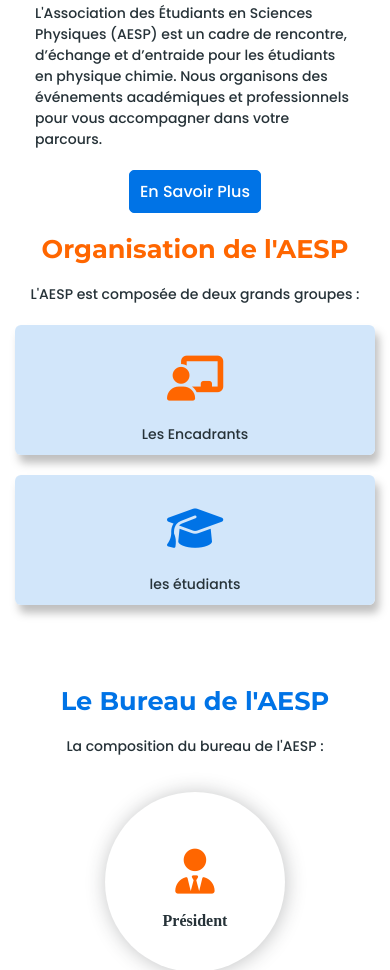
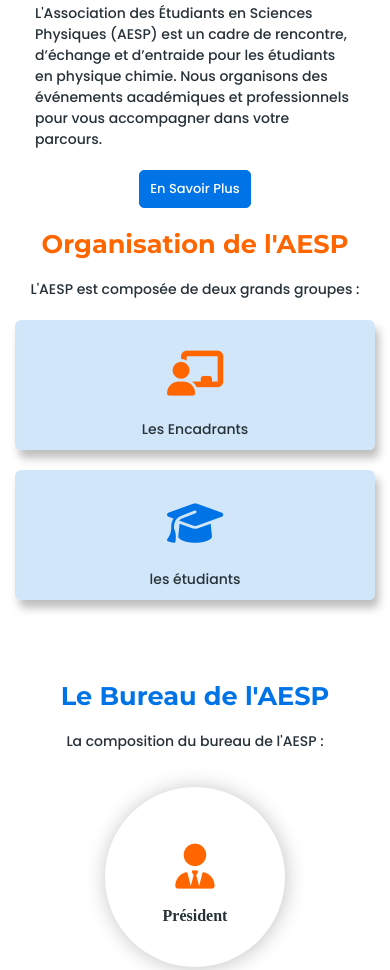
Before and after one commit to KraRodrigue/ASSOCIATION-DES-ETUDIANTS-EN-SCIENCES-PHYSIQUES, a plain HTML site: page index.html in a window 390 px wide. Shown: the part 1565-2535 px from the top of the page. Drawn offline with nearby package versions, Linux system fonts and the light colour scheme.

Commit message:
Update styles.css

```diff
--- a/styles.css
+++ b/styles.css
@@ -885,6 +885,9 @@ footer{
 .link-icone a{
     margin: 10px;
 }
+    .btn1{
+       font-size: 13px;
+    }
 
 }
 
```
